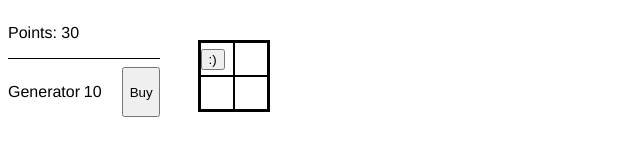
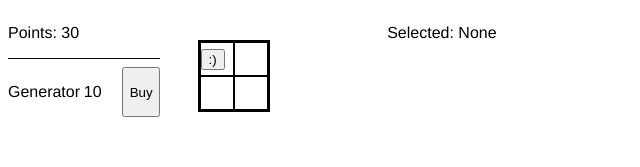
Before and after one commit to jake-orielly/untitled-idle-board-project, a Vue app: page / in a window 1280 px wide. Shown: the top 167 px of the page, without its empty margins (0-640 px from the left). Built offline with nearby package versions, Linux system fonts and the light colour scheme.

Commit message:
Scaffolding for structure selection

```diff
--- a/src/components/GameContainer.vue
+++ b/src/components/GameContainer.vue
@@ -26,6 +26,7 @@
               <td
                 v-for="(col, colVal) in columns"
                 :key="`cell-${colVal}-${rowVal}`"
+                @click="selectStructure(colVal, rowVal)"
               >
                 <component
                   :is="board[colVal][rowVal]"
@@ -44,7 +45,11 @@
           </tbody>
         </table>
       </div>
-      <div></div>
+      <div>
+        <StructureDetails
+          :structure="selectedStructure"
+        />
+      </div>
     </div>
   </div>
 </template>
@@ -61,12 +66,15 @@ const generator = {
 
 import ClickerButton from './ClickerButton'
 import Generator from './Generator'
+import StructureDetails from './StructureDetails'
 import StructureShop from './StructureShop'
+
 export default {
   name: 'GameContainer',
   components: {
     ClickerButton,
     Generator,
+    StructureDetails,
     StructureShop
   },
   data() {
@@ -80,7 +88,8 @@ export default {
       structures: [
         generator
       ],
-      placing: undefined
+      placing: undefined,
+      selectedStructure: undefined
     }
   },
   created() {
@@ -108,6 +117,9 @@ export default {
         this.placing = structure;
       }
     },
+    selectStructure(x,y) {
+      this.selectedStructure = {name:this.board[x][y]};
+    },
     placeStructure(x,y) {
       let newRow = [...this.board[x]];
       newRow[y] = this.placing.name;
@@ -133,7 +145,7 @@ export default {
 
 .grid-container {
   display: grid;
-  grid-template-columns: 15% auto 15%;
+  grid-template-columns: 15% 15% 15%;
 }
 
 hr {
--- /dev/null
+++ b/src/components/StructureDetails.vue
@@ -0,0 +1,37 @@
+<template>
+  <div>
+    <p>Selected:
+      <span
+        v-if="structure"
+      >
+        {{structure.name}}
+      </span>
+      <span
+        v-else
+      >
+        None
+      </span>
+    </p>
+  </div>
+</template>
+<script>
+
+export default {
+  name: 'StructureDetails',
+  props: {
+    structure: {
+      type: Object,
+      required: false
+    }
+  },
+  data() {
+    return {}
+  },
+  methods: {
+  }
+}
+</script>
+
+<style lang="less" scoped>
+
+</style>
```
